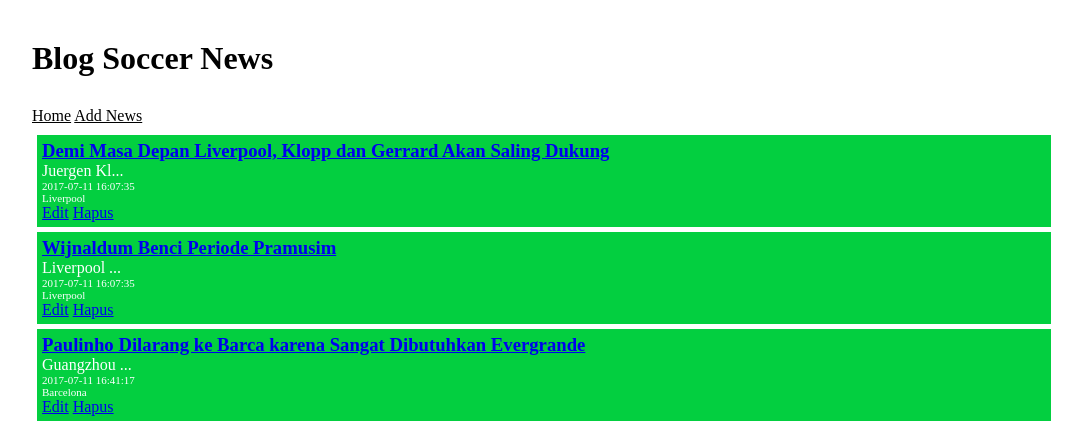
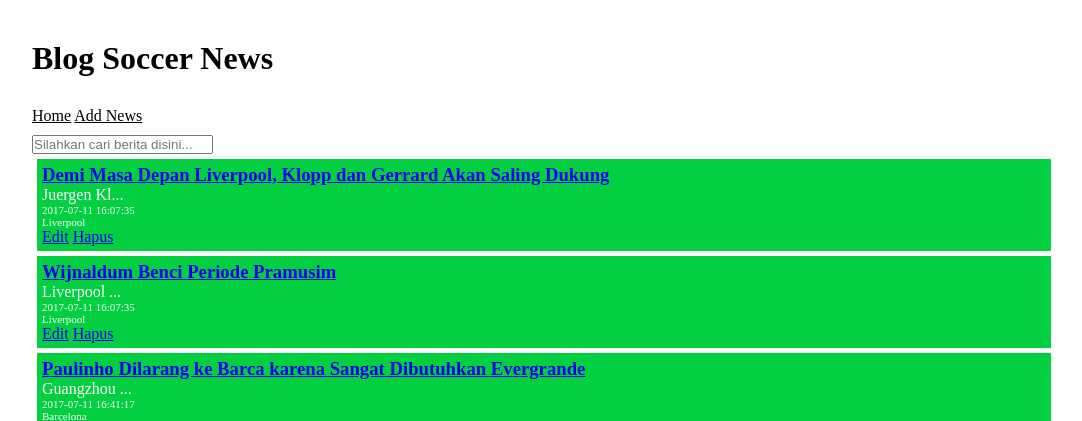
Before and after one commit to RachmanForniandi/crud_blog, a PHP site: page /index.php in a window 1280 px wide. Shown: the top 421 px of the page, without its empty margins (96-1178 px from the left). Run offline with PHP 8.4, Linux system fonts and the light colour scheme; data comes from the database, SQL or seed files in the repository.

Commit message:
Sistem pencarian dari judul berita

```diff
--- a/functions/blog.php
+++ b/functions/blog.php
@@ -1,20 +1,24 @@
 <?php
 function tampilkan(){
-	global $koneksi;
-
 	$query = "SELECT * FROM blog";
-	$hasil = mysqli_query($koneksi, $query)or die('gagal menampilkan data');
-
-	return $hasil;
+	return hasil($query);
 }
 
 function tampilkan_per_id($id){
+	$query = "SELECT * FROM blog WHERE id= $id";
+	return hasil($query);
+}
+
+function hasil_cari($cari){
+	$query = "SELECT * FROM blog WHERE judul LIKE '%$cari%'";
+	return hasil($query);
+}
+
+function hasil($query){
 	global $koneksi;
-
-	$query = "SELECT * FROM blog WHERE id= $id";
-	$hasil = mysqli_query($koneksi, $query)or die('gagal menampilkan data');
-
-	return $hasil;
+	if ($hasil = mysqli_query($koneksi, $query)or die('gagal menampilkan data')) {
+		return $hasil;
+	}
 }
 
 function tambah_data($judul, $isi, $tag){
--- a/index.php
+++ b/index.php
@@ -5,7 +5,15 @@ require_once "view/header.php";
 $articles = tampilkan();
 
 //die(print_r($articles));
+if (isset($_GET['cari'])) {
+	$cari = $_GET['cari'];
+	$articles = hasil_cari($cari);
+}
 ?>
+
+<form action="" method="get">
+	<input type="search" name="cari" placeholder="Silahkan cari berita disini...">
+</form>
 
 <?php while($row= mysqli_fetch_assoc($articles)):?>
 <div class="tiap_artikel">
```
